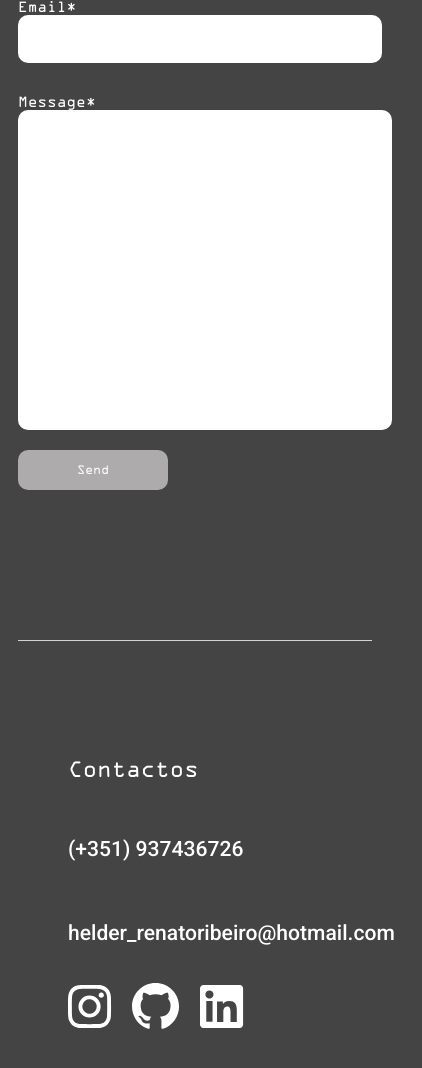
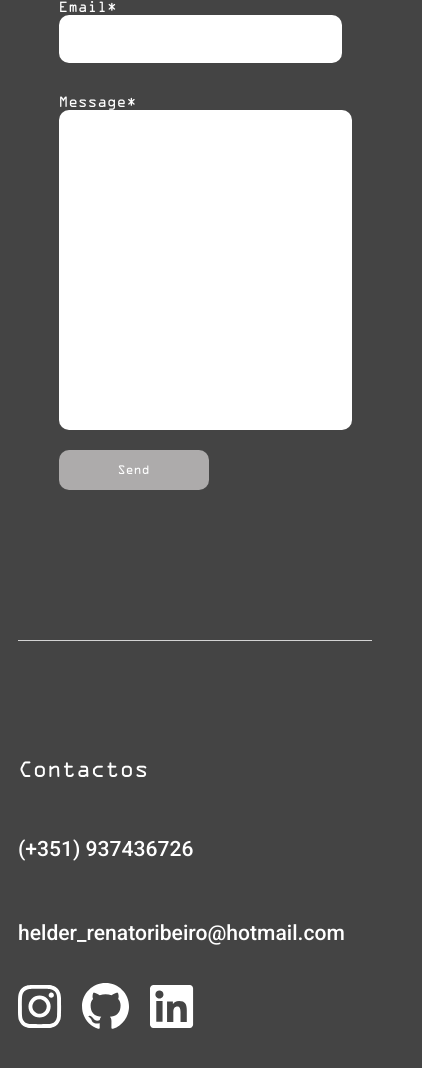
Before and after one commit to helderRenato/Portfolio, a React (Create React App) app in the folder frontend/: page / in a window 390 px wide. Shown: the part 2814-3882 px from the top of the page, 422 px wide, since content can reach past the window. Built offline with nearby package versions, Linux system fonts and the light colour scheme.

Commit message:
Porfolio

```diff
--- a/frontend/src/Components/Footer/style.css
+++ b/frontend/src/Components/Footer/style.css
@@ -1,6 +1,5 @@
 #Footer{
     border-top: 1px solid #D3D3D3;
-    padding: 50px;
     padding-top: 100px;
 
 }
--- a/frontend/src/Components/NavBar/index.js
+++ b/frontend/src/Components/NavBar/index.js
@@ -22,7 +22,7 @@ export default function NavBar(){
         <>
             <nav className= "NavBar">
                 <div className="NavBar__logo">
-                    <a href="/"><img src={logo}></img></a>
+                    <a href="/Portfolio"><img src={logo}></img></a>
                 </div>
                 <div className="NavBar__logo2">
                     <img src={logo2}></img>
--- a/frontend/src/View/Home/style.css
+++ b/frontend/src/View/Home/style.css
@@ -246,8 +246,8 @@ form button{
 }
 
 form button:hover{
-    transition: 0.5s;
-    background: #bfbfbf;
+    transition: 1s;
+    background: #a3a3a3;
 }
 
 /*Media*/
@@ -265,6 +265,6 @@ form button:hover{
 
 @media (max-width: 916px){
     form{
-        width: 100%;
+        width: 70vw;
     }
 }
```
